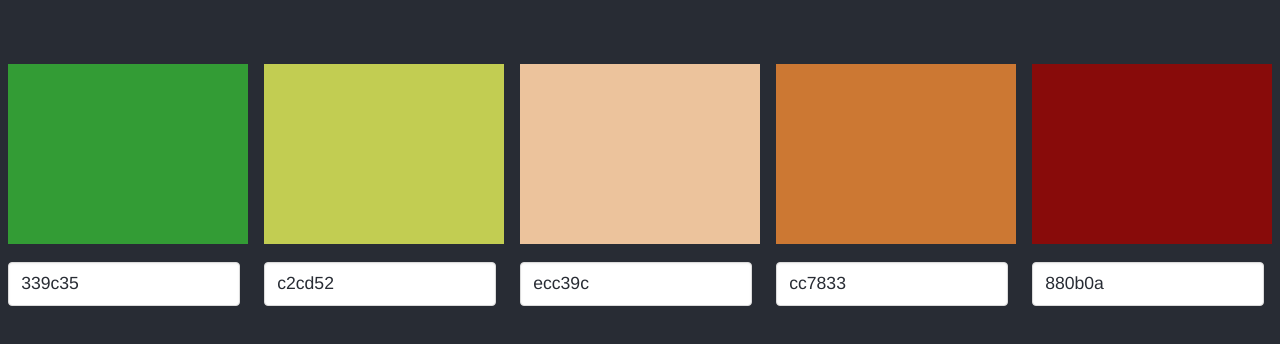
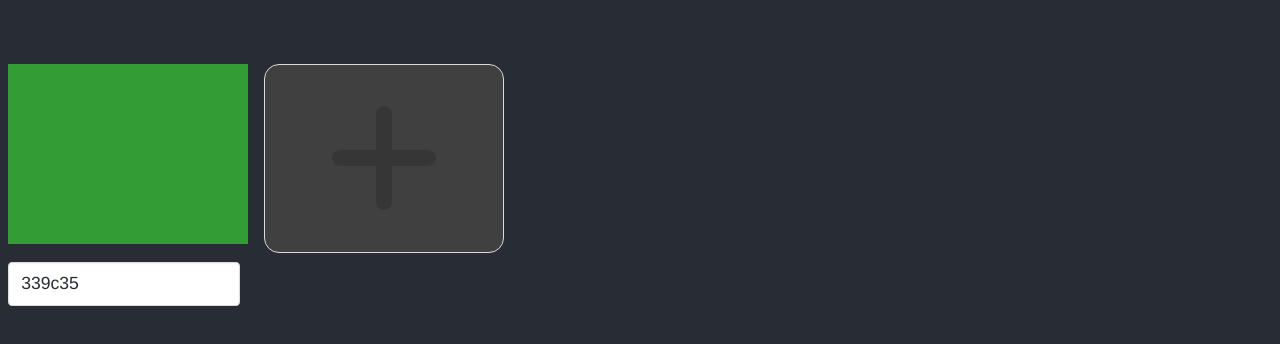
Before and after one commit to MaloryUmbrella/My-colors, a React (Create React App) app: page / in a window 1280 px wide. Shown: the top 344 px of the page. Built offline with nearby package versions, Linux system fonts and the light colour scheme.

Commit message:
Ajout d'un useState pour gèrer les palettes

```diff
--- a/package.json
+++ b/package.json
@@ -3,6 +3,8 @@
   "version": "0.1.0",
   "private": true,
   "dependencies": {
+    "@fortawesome/free-solid-svg-icons": "^6.4.0",
+    "@fortawesome/react-fontawesome": "^0.2.0",
     "@testing-library/jest-dom": "^5.16.5",
     "@testing-library/react": "^13.4.0",
     "@testing-library/user-event": "^13.5.0",
--- /dev/null
+++ b/src/components/atomes/div_add.tsx
@@ -0,0 +1,22 @@
+import React from 'react';
+import { FontAwesomeIcon } from '@fortawesome/react-fontawesome'
+import { faPlus } from '@fortawesome/free-solid-svg-icons'
+
+const DivAdd = () => {
+    let addPalette = () => {
+
+    }
+
+    return (
+        <div className="col-md-15 color_wrapper">
+            <div className="button color cornered" style={{ backgroundColor: "#404040" }} data-color="#404040">
+                <span className="icon">
+                    <FontAwesomeIcon icon={faPlus} size="8x"/>
+                </span>
+                <div className="swipe"> </div>
+            </div>
+        </div>
+    )
+}
+
+export default DivAdd;
--- a/src/components/atomes/div_color.tsx
+++ b/src/components/atomes/div_color.tsx
@@ -1,8 +1,5 @@
 import React from 'react';
-
-interface Props {
-    color: string;
-}
+import { Props } from '../interfaces';
 
 const DivColor = ( props: Props ) => {
     let colorWithoutHash = (color: string): string => {
@@ -15,13 +12,31 @@ const DivColor = ( props: Props ) => {
         }
     }
 
+    let changeColor = (color: string, div: number) => {
+        if (color.length < 6) {
+            return
+        }
+
+        let divColor = document.getElementById(`div${div}`);
+
+        if (color.length === 6) {
+            color = "#" + color;
+            divColor?.style.setProperty("background-color", color);
+        }
+        else if (color.startsWith("#") && color.length === 7) {
+            divColor?.style.setProperty("background-color", color);
+        }
+    }
+
+    let key = parseInt(String(props.id));
+
     return (
-        <div className="col-md-15 color_wrapper">
-			<div className="color" style={{ backgroundColor: props.color }} data-id="0" data-color={props.color}>
+        <div className="col-md-15 color_wrapper" key={key}>
+			<div className="color" style={{ backgroundColor: props.color }} id={`div${props.id}`} key={key + 1} data-color={props.color}>
                 <div className="swipe"> </div>
             </div>
 			<div className="color_tools">
-				<input className="input" type="text" defaultValue={colorWithoutHash(props.color)} />
+				<input className="input" type="text" defaultValue={colorWithoutHash(props.color)} key={key + 2} onChange={(element) => changeColor(element.target.value, props.id)} />
 			</div>
 		</div>
     )
--- /dev/null
+++ b/src/components/atomes/div_rows.tsx
@@ -0,0 +1,26 @@
+import React from 'react';
+import { Colors } from '../interfaces';
+import DivColor from './div_color';
+import DivAdd from './div_add';
+
+const DivRows = (colors: Colors) => {
+    let i = 0;
+    let key = -3;
+
+    return (
+        <>
+            <div className="row colors" id="colors">
+                {
+		            colors.colors.map((color) => {
+                        i += 1;
+                        key += 3;
+                        return <DivColor color={color} id={i} key={key}/>;
+                    })
+                }
+                <DivAdd />
+		    </div>
+        </>
+    )
+}
+
+export default DivRows;
--- a/src/components/color_palette.tsx
+++ b/src/components/color_palette.tsx
@@ -1,24 +1,28 @@
-import React from 'react';
-import DivColor from './atomes/div_color';
+import React, { useState } from 'react';
+import DivRows from './atomes/div_rows'
 
 const ColorPalette = () => {
+    const [colors, setColors] = useState(["#339c35"]);
+
+    const handleState = () => {
+        let new_color = [];
+
+        for (let color of colors) {
+            new_color.push(color);
+        }
+
+        new_color.push("#000000");
+
+        setColors(new_color);
+    };
+
     return (
         <>
             <div id="main_wrapper">
-                <div className="row colors" id="colors">
-			        <DivColor color={"#339c35"} />
-
-			        <DivColor color={"#c2cd52"} />
-
-					<DivColor color={"#ecc39c"} />
-
-					<DivColor color={"#cc7833"} />
-
-					<DivColor color={"#880b0a"} />
-		        </div>
+                <DivRows colors={colors} />
             </div>
         </>
-  );
+    );
 };
 
 export default ColorPalette;
--- /dev/null
+++ b/src/components/interfaces/index.tsx
@@ -0,0 +1,9 @@
+export interface Props {
+    color: string;
+    id: number;
+    key: number;
+}
+
+export interface Colors {
+    colors: string[]
+}
--- a/src/index.css
+++ b/src/index.css
@@ -49,16 +49,14 @@
 body {
   margin: 0;
   font-family: -apple-system, BlinkMacSystemFont, 'Segoe UI', 'Roboto', 'Oxygen',
-    'Ubuntu', 'Cantarell', 'Fira Sans', 'Droid Sans', 'Helvetica Neue',
-    sans-serif;
+    'Ubuntu', 'Cantarell', 'Fira Sans', 'Droid Sans', 'Helvetica Neue', sans-serif;
   -webkit-font-smoothing: antialiased;
   -moz-osx-font-smoothing: grayscale;
   color: #FFF;
 }
 
 code {
-  font-family: source-code-pro, Menlo, Monaco, Consolas, 'Courier New',
-    monospace;
+  font-family: source-code-pro, Menlo, Monaco, Consolas, 'Courier New', monospace;
 }
 
 * {
@@ -107,7 +105,6 @@ code {
   width: 100%;
   padding-top: 75%;
   background-color: #000;
-  transition: padding-top 0.5s;
   position: relative;
   overflow: hidden;
 }
@@ -134,3 +131,13 @@ code {
   margin-bottom: 3em;
   font: normal 1em 'Quicksand', helvetica, arial, sans-serif;
 }
+
+.cornered {
+  border-radius: 15px;
+}
+
+.icon {
+  position: absolute;
+  top: calc(50% - 13px);
+  left: calc(50% - 3px);
+}
```
Also changed, not shown: 2 other files (tests, documents, lock files or other folders).
